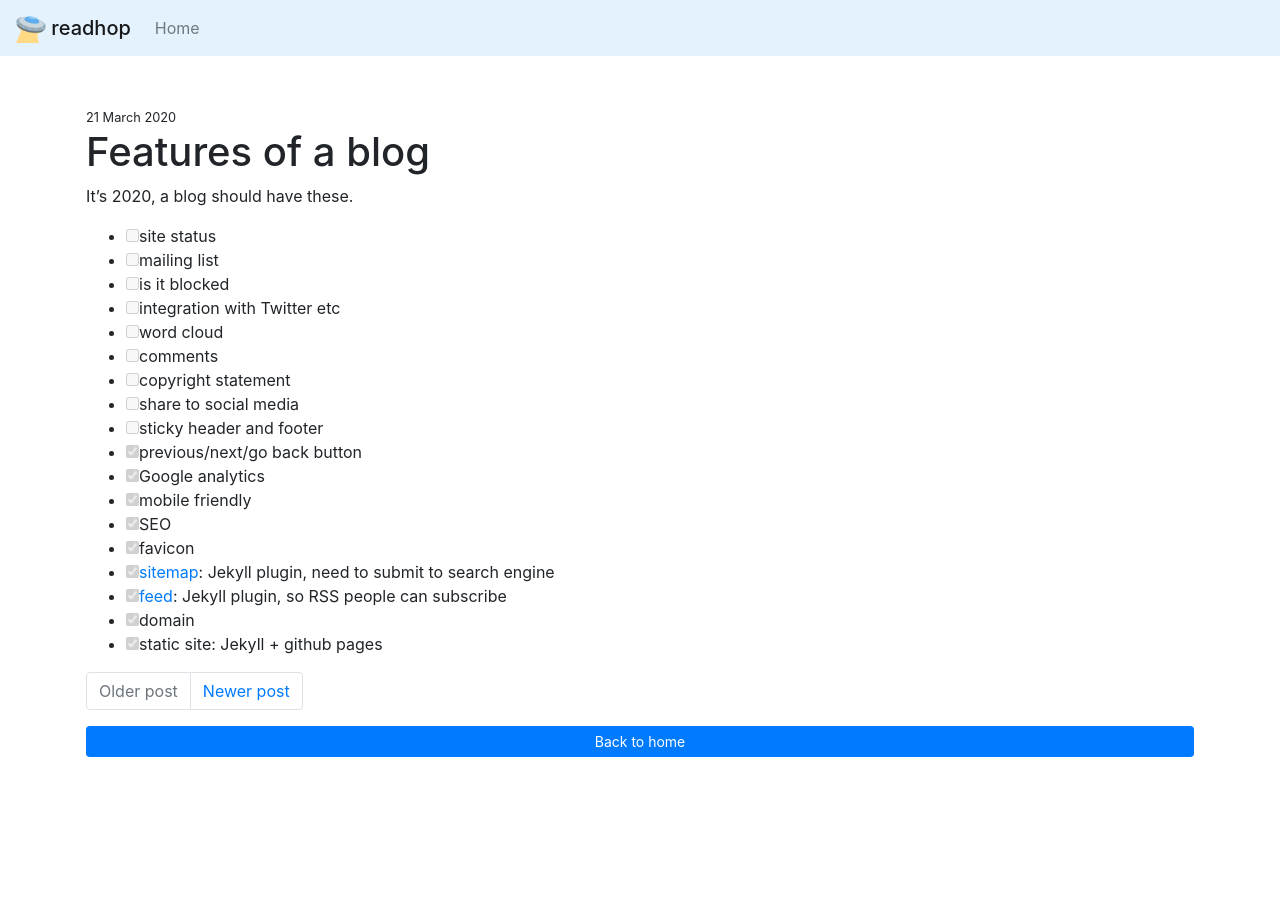
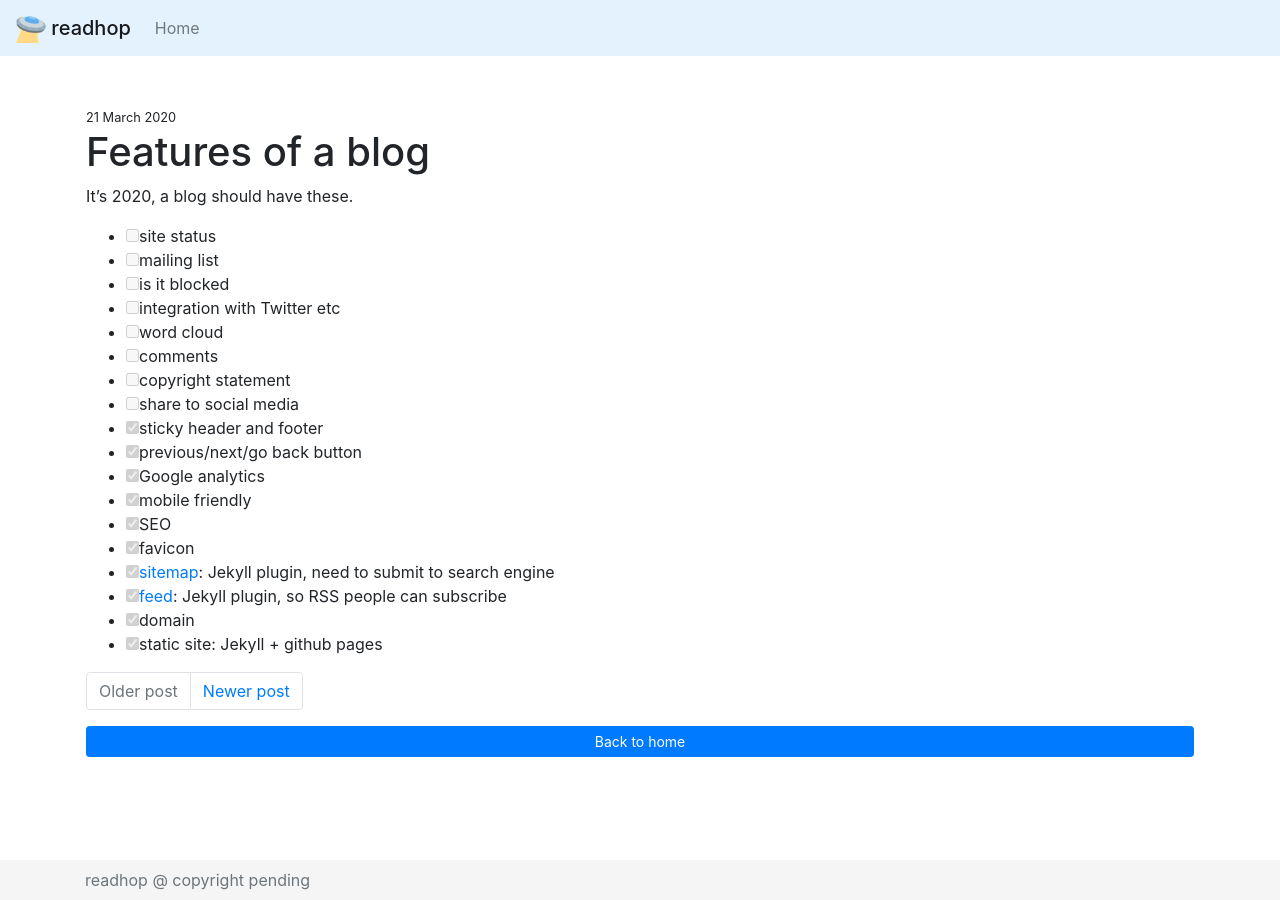
Before and after one commit to robocalpico/robocalpico.github.io, a Jekyll site: the page built from _posts/2020-03-21-features-of-a-blog.md, in a window 1280 px wide. Built offline with Jekyll 4.4.1, drawn with Linux system fonts in a browser that asks for light colours; comment, search, counter and statistics services are not loaded.

Commit message:
Add header and footer

```diff
--- a/_layouts/default.html
+++ b/_layouts/default.html
@@ -31,7 +31,7 @@
 
 <body>
   <!-- header -->
-  <nav class="navbar navbar-expand-lg navbar-light" style="background-color: #e3f2fd;">
+  <nav class="navbar navbar-expand-lg navbar-light sticky-top" style="background-color: #e3f2fd;">
     <a class="navbar-brand mb-0 h1" rel="author" href="{{ "/" | relative_url }}">
       <img src="/assets/favicon/favicon.ico" width="30" height="30" class="d-inline-block align-top" alt="Readhop">
       {{ site.title | default: site.github.repository_name }}
@@ -52,6 +52,13 @@
     {{ content }}
   </div>
 
+  <!-- footer -->
+  <footer class="footer">
+    <div class="container">
+      <span class="text-muted">{{ site.title }} @ copyright pending</span>
+    </div>
+  </footer>
+
   <script src="https://cdnjs.cloudflare.com/ajax/libs/anchor-js/4.1.0/anchor.min.js" integrity="sha256-lZaRhKri35AyJSypXXs4o6OPFTbTmUoltBbDCbdzegg=" crossorigin="anonymous"></script>
   <script>anchors.add();</script>
   {% if site.google_analytics %}
--- a/_posts/2020-03-21-features-of-a-blog.md
+++ b/_posts/2020-03-21-features-of-a-blog.md
@@ -16,7 +16,7 @@
 - [ ] comments
 - [ ] copyright statement
 - [ ] share to social media
-- [ ] sticky header and footer
+- [x] sticky header and footer
 - [x] previous/next/go back button
 - [x] Google analytics
 - [x] mobile friendly
--- a/assets/css/style.scss
+++ b/assets/css/style.scss
@@ -13,3 +13,21 @@
 blockquote p {
     opacity: 0.8;
 }
+
+/* Sticky footer styles
+-------------------------------------------------- */
+html {
+  position: relative;
+  min-height: 100%;
+}
+body {
+  margin-bottom: 60px; /* Margin bottom by footer height */
+}
+.footer {
+  position: absolute;
+  bottom: 0;
+  width: 100%;
+  height: 40px; /* Set the fixed height of the footer here */
+  line-height: 40px; /* Vertically center the text there */
+  background-color: #f5f5f5;
+}
```
